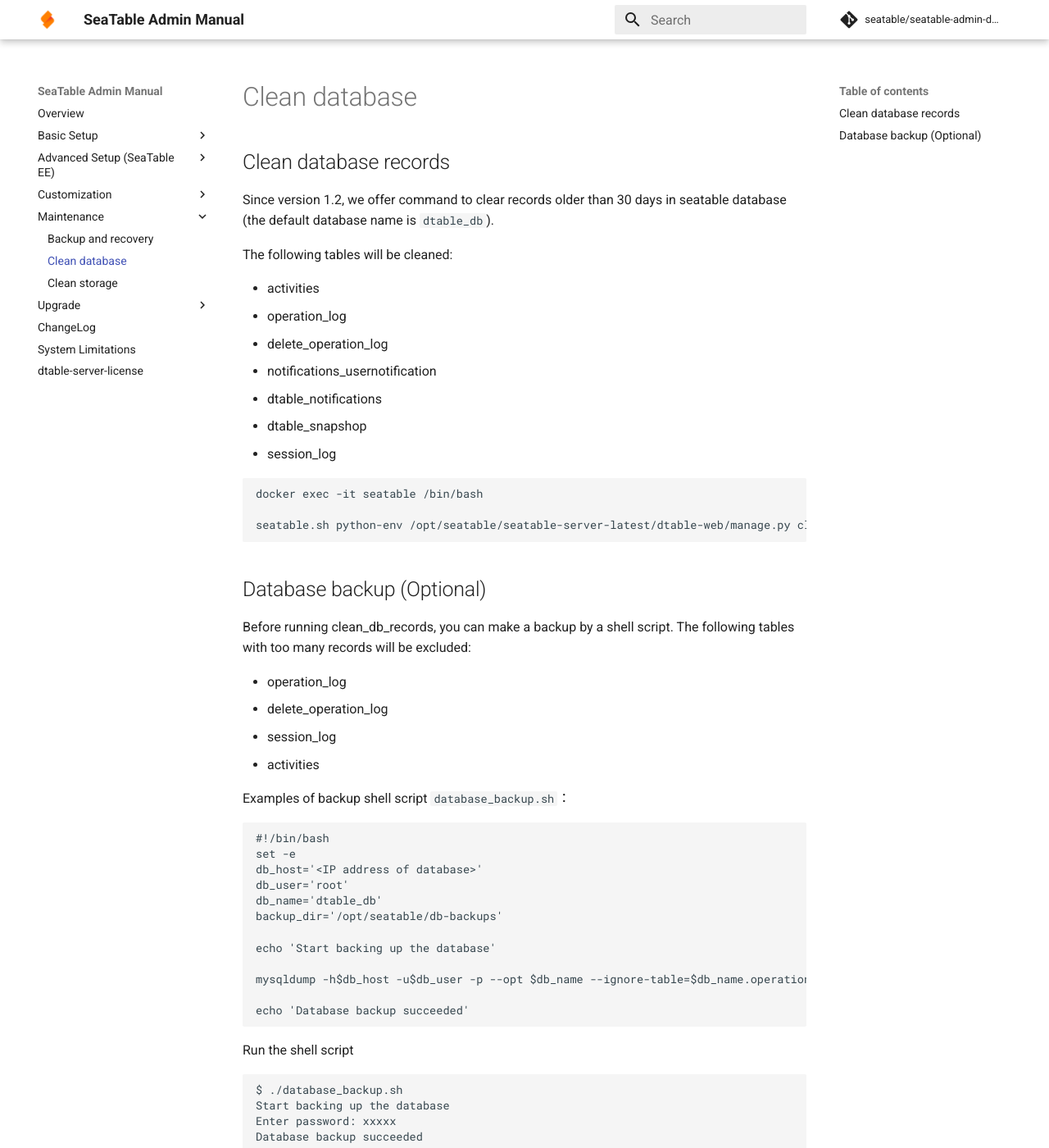
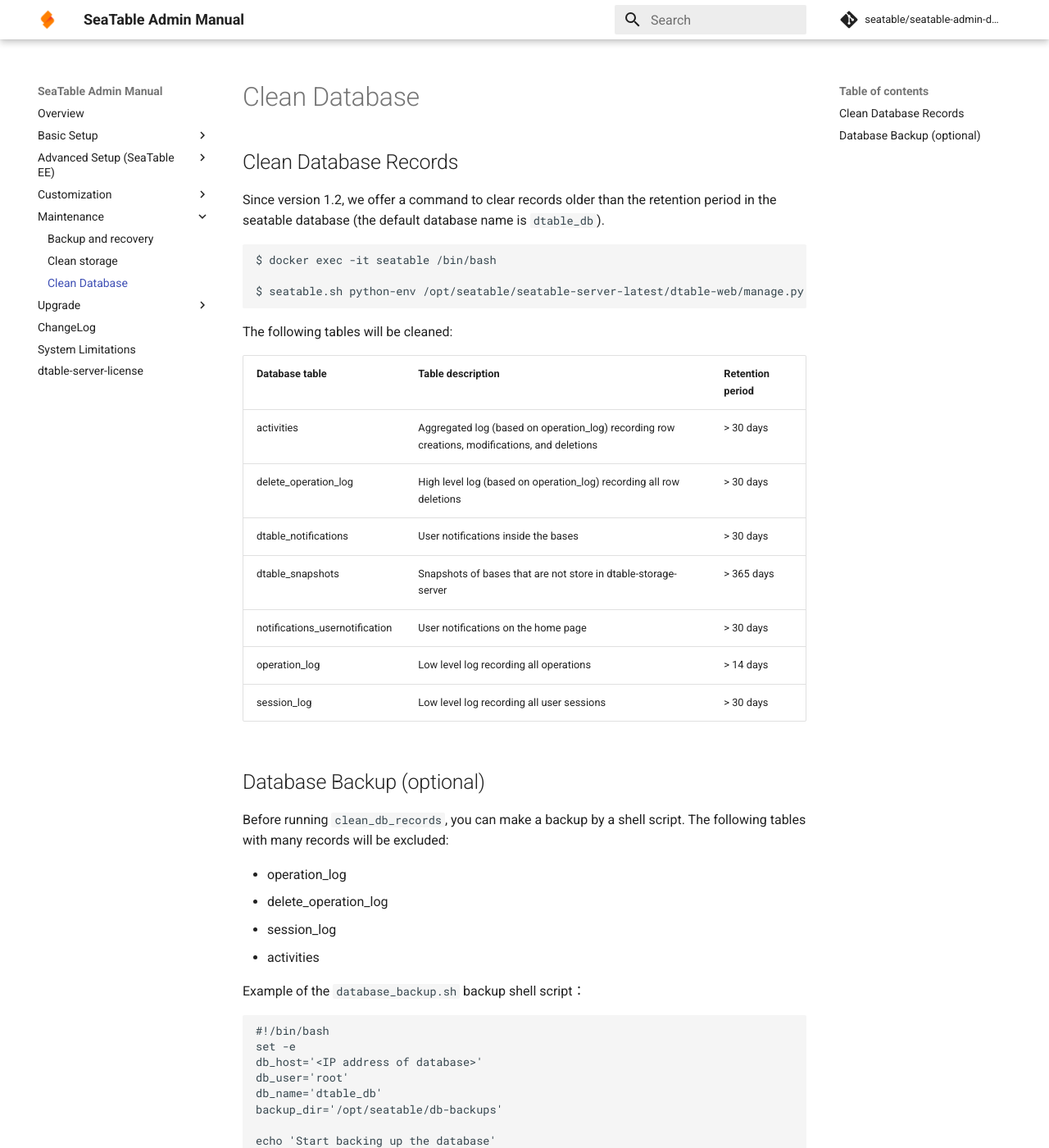
Before and after one commit to seatable/seatable-admin-docs, an MkDocs documentation site: the page built from manual/maintain/clean_database.md, in a window 1280 px wide and 1400 px high. Shown: the whole window at 82% size. Built offline with MkDocs 1.6.1 and Material for MkDocs 9.7.7, drawn with Linux system fonts in a browser that asks for light colours; comment, search, counter and statistics services are not loaded; some of the changed text lies outside the part shown.

Commit message:
update clean database
typos and touch-up.

````diff
--- a/manual/maintain/clean_database.md
+++ b/manual/maintain/clean_database.md
@@ -1,36 +1,37 @@
-# Clean database
+# Clean Database
 
-## Clean database records
+## Clean Database Records
 
-Since version 1.2, we offer command to clear records older than 30 days in seatable database (the default database name is `dtable_db`).
+Since version 1.2, we offer a command to clear records older than the retention period in the seatable database (the default database name is `dtable_db`).
+
+```
+$ docker exec -it seatable /bin/bash
+
+$ seatable.sh python-env /opt/seatable/seatable-server-latest/dtable-web/manage.py clean_db_records
+```
 
 The following tables will be cleaned:
 
-* activities
-* operation_log
-* delete_operation_log
-* notifications_usernotification
-* dtable_notifications
-* dtable_snapshop
-* session_log
+| Database table                 | Table description                                            | Retention period |
+| ------------------------------ | ------------------------------------------------------------ | ---------------- |
+| activities                     | Aggregated log (based on operation_log) recording row creations, modifications, and deletions | > 30 days        |
+| delete_operation_log           | High level log (based on operation_log) recording all row deletions | > 30 days        |
+| dtable_notifications           | User notifications inside the bases                          | > 30 days        |
+| dtable_snapshots               | Snapshots of bases that are not store in dtable-storage-server | > 365 days       |
+| notifications_usernotification | User notifications on the home page                          | > 30 days        |
+| operation_log                  | Low level log recording all operations                       | > 14 days        |
+| session_log                    | Low level log recording all user sessions                    | > 30 days        |
 
+## Database Backup (optional)
 
-```
-docker exec -it seatable /bin/bash
-
-seatable.sh python-env /opt/seatable/seatable-server-latest/dtable-web/manage.py clean_db_records
-```
-
-## Database backup (Optional)
-
-Before running clean_db_records, you can make a backup by a shell script. The following tables with too many records will be excluded:
+Before running `clean_db_records`, you can make a backup by a shell script. The following tables with many records will be excluded:
 
 - operation_log
 - delete_operation_log
 - session_log
 - activities
 
-Examples of backup shell script `database_backup.sh`：
+Example of the `database_backup.sh` backup shell script：
 
 ```
 #!/bin/bash
@@ -42,12 +43,17 @@
 
 echo 'Start backing up the database'
 
-mysqldump -h$db_host -u$db_user -p --opt $db_name --ignore-table=$db_name.operation_log --ignore-table=$db_name.activities --ignore-table=$db_name.delete_operation_log --ignore-table=$db_name.session_log > $backup_dir/seatable.sql.`date +"%Y-%m-%d"`
+mysqldump -h$db_host -u$db_user -p --opt $db_name \
+  --ignore-table=$db_name.activities \
+  --ignore-table=$db_name.delete_operation_log \
+  --ignore-table=$db_name.operation_log \
+  --ignore-table=$db_name.session_log \
+  > $backup_dir/seatable.sql.`date +"%Y-%m-%d"`
 
 echo 'Database backup succeeded'
 ```
 
-Run the shell script
+Run the shell script:
 
 ```
 $ ./database_backup.sh
@@ -55,5 +61,3 @@
 Enter password: xxxxx
 Database backup succeeded
 ```
-
-﻿
--- a/mkdocs.yml
+++ b/mkdocs.yml
@@ -81,8 +81,8 @@
     - Templates and manual: config/templates_and_manual.md
   - Maintenance:
     - Backup and recovery: maintain/backup_recovery.md
-    - Clean database: maintain/clean_database.md
     - Clean storage: maintain/seatable_gc.md
+    - Clean Database: maintain/clean_database.md
   - Upgrade:
     - Upgrade manual: upgrade/upgrade_manual.md
     - Extra upgrade notices: upgrade/extra-upgrade-notice.md
````
